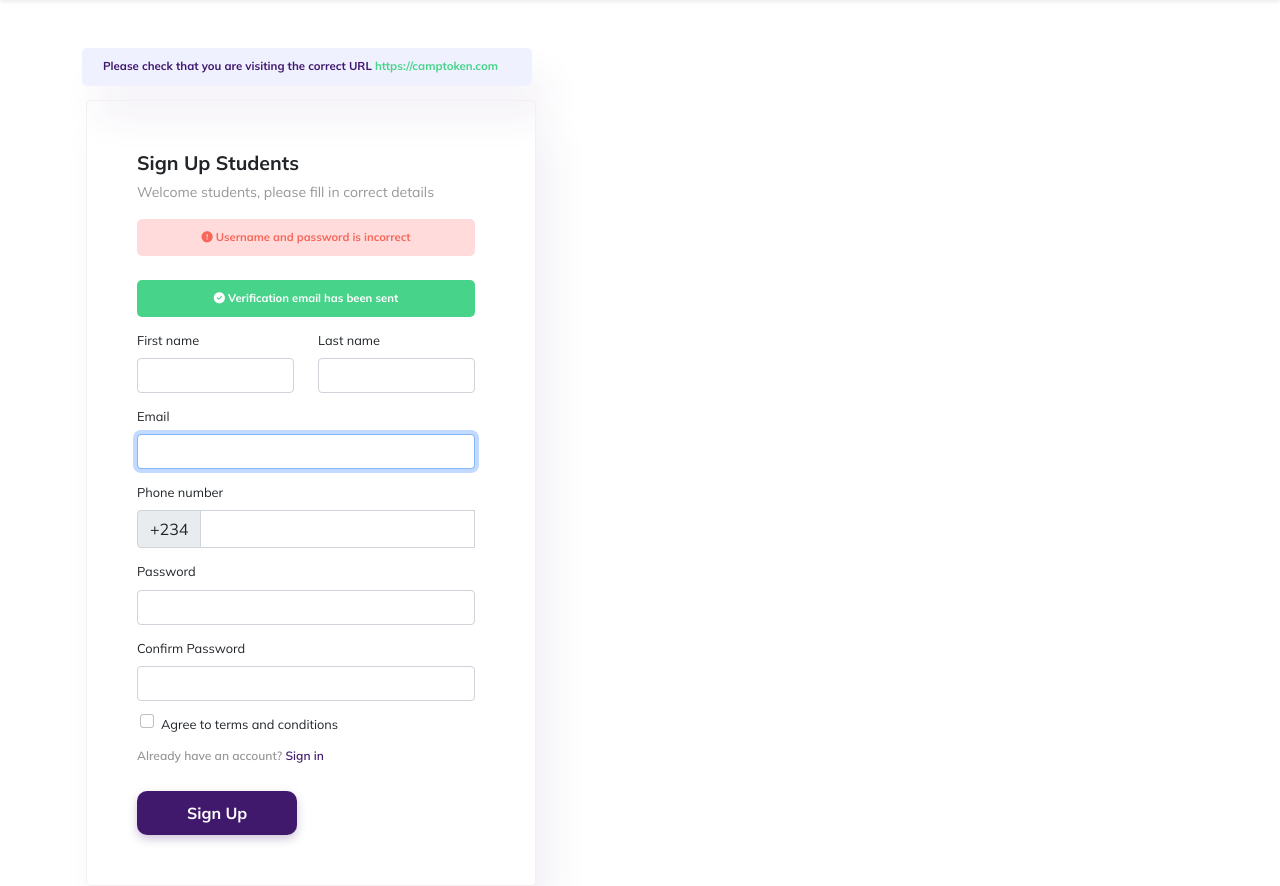
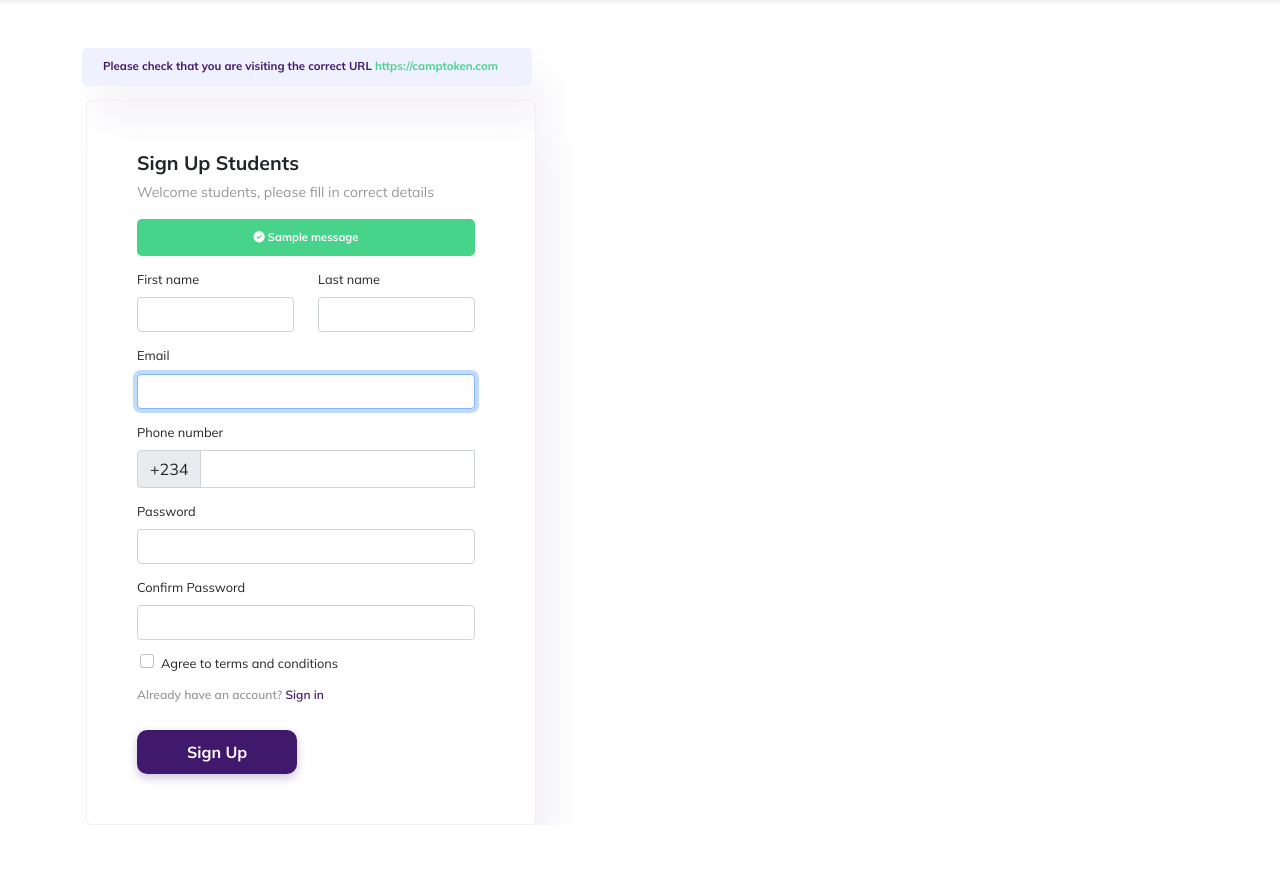
Before and after one commit to dakohhh/CAMP-TOKEN, a Django app: page /accounts/signup/student in a window 1280 px wide. Shown: the part 66-952 px from the top of the page. After the commit the page ends 891 px from the top, so only its background shows below. Run offline with Django 4.2, Linux system fonts and the light colour scheme; tables that the repository leaves empty hold one stand-in row (values such as "Sample post"); one stand-in notice (Sample message) is shown; some libraries are stand-ins or nearby versions.

Commit message:
modified signup_student

```diff
--- a/templates/registration/signup_student.html
+++ b/templates/registration/signup_student.html
@@ -32,25 +32,32 @@
 				<h4 class="">Sign Up Students</h4>
 				<p class="form-explain">Welcome students, please fill in correct details</p>
 
-				<div class="error-msg">
-					<i class="fa-solid fa-circle-exclamation"></i>
-					Username and password is incorrect
-				</div>
-				<br>
-				<div class="success-msg">
-					<i class="fa-solid fa-circle-check"></i>
-					Verification email has been sent
-				</div>
-
 				{% if form.errors %}
-					<div class="error-msg go-down-md">
+					<div class="error-msg">
 						{% for field in form %}
 							{% for error in field.errors %}
 								<i class="fa-solid fa-circle-exclamation"></i>
 								{{ error }}
+								<br>
 							{% endfor %}
 						{% endfor %}
 					</div>
+				{% endif %}
+
+				{% if messages %}
+					{% for message in messages %}
+						{% if message.tags == "success" %}
+							<div class="success-msg">
+								<i class="fa-solid fa-circle-check"></i>
+								{{ message }}
+							</div>
+						{% else %}
+							<div class="error-msg">
+								<i class="fa-solid fa-circle-check"></i>
+								{{ message }}
+							</div>
+						{% endif %}
+					{% endfor %}
 				{% endif %}
 
 				<form method="POST" action="#" class="row needs-validation" novalidate>
--- a/user/forms.py
+++ b/user/forms.py
@@ -41,13 +41,6 @@ class MerchantRegistrationForm(UserCreationForm):
 
     password2 = forms.CharField(required=True, widget=forms.PasswordInput(attrs={'class': 'form-control', 'aria-describedby': 'inputGroupPrepend'}, render_value=False), help_text='')
 
-    def clean_email(self)->str:
-        email = self.cleaned_data.get('email')
-
-        if email and User.objects.filter(email=email).exists():
-            raise forms.ValidationError('This email is already in use. Please provide a different email.')
-
-        return email
 
 
     class Meta:
--- a/user/models.py
+++ b/user/models.py
@@ -59,6 +59,8 @@ class User(AbstractUser, PermissionsMixin):
 
     last_name = models.CharField(max_length=100, blank=True, null=True)
 
+    username = models.CharField(max_length=50, null=True, default=None)
+
     email = models.EmailField(max_length=254, db_index=True, unique=True, null=False)
 
     wallet_id = models.IntegerField(unique=True, null=False)
@@ -67,7 +69,7 @@ class User(AbstractUser, PermissionsMixin):
 
     business_name = models.CharField(max_length=100, null=True)
 
-    business_id = models.CharField(max_length=200, unique=True ,null=True)
+    business_id = models.CharField(max_length=200, unique=True, null=True)
 
     balance = models.FloatField(default=0)
 
@@ -76,7 +78,6 @@ class User(AbstractUser, PermissionsMixin):
     is_verified = models.BooleanField(default=False)
 
     is_merchant = models.BooleanField(default=False)
-
 
     is_staff = models.BooleanField(default=True)
 
--- a/user/views.py
+++ b/user/views.py
@@ -1,6 +1,8 @@
-from django.shortcuts import render
+from django.shortcuts import redirect, render
 from django.http.request import HttpRequest
 from django.http.response import HttpResponse
+from utils.generate import generate_wallet_id
+from django.contrib import messages
 from .forms import StudentRegistrationForm, MerchantRegistrationForm
 # Create your views here.
 
@@ -14,7 +16,16 @@ def signup_student(request:HttpRequest):
     if request.method == "POST":
         form = StudentRegistrationForm(request.POST)
 
-        print(form)
+        if form.is_valid():
+            current_user = form.save(commit=False)
+
+            current_user.wallet_id = generate_wallet_id()
+
+            current_user.save()
+
+            messages.success(request, "Verification email has been sent")
+
+            return redirect("signup_student")
 
     context = {"form": form}
 
```
Also changed, not shown: templates/registration/signup_merchants.html (+29 -0 lines), utils/generate.py (added, +22 -0 lines), db.sqlite3, user/migrations/0002_alter_user_business_name_alter_user_username.py (added).
